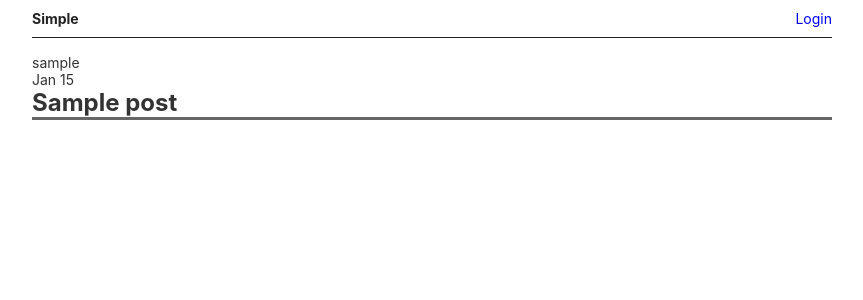
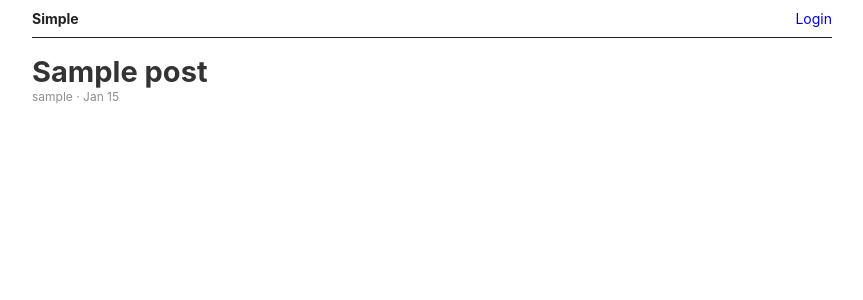
Before and after one commit to hueykwik/blog, a Python web app: template templates/front.html in a window 1280 px wide. Shown: the top 300 px of the page, without its empty margins (208-1071 px from the left). Run offline with Jinja, Linux system fonts and the light colour scheme; the template is opened without the code that fills it: most values are stand-ins (such as "Sample title", 1, 10 or a date in 2020).

Commit message:
Adjust the author and date to be underneath the title.

```diff
--- a/static/main.css
+++ b/static/main.css
@@ -65,6 +65,10 @@ input[type=submit] {
   font-size: 24px;
 }
 
+.author {
+    font-size: 14px;
+}
+
 .logo {
     color: #222;
     font-weight: bold;
@@ -82,11 +86,10 @@ input[type=submit] {
 
 .post-heading {
     position: relative;
-    border-bottom: 3px solid #666;
 }
 
 .post-title {
-    font-size: 24px;
+    font-size: 29px;
     font-weight: bold;
 }
 
@@ -95,14 +98,11 @@ input[type=submit] {
     color: #333;
 }
 
-.post-date {
-    position: absolute;
-    right: 0px;
-    bottom: 0px;
-    color: #999;
-
-}
-
 .post-content {
     margin-top: 5px;
 }
+
+.info {
+    font-size: 12px;
+    color: rgba(0,0,0,.44)
+}
--- a/templates/post.html
+++ b/templates/post.html
@@ -1,13 +1,11 @@
 <div class="post">
   <div class="post-heading">
-    <div>
-      {{post.author.username}}
-    </div>
-    <div>
-      {{post.created.strftime("%b %d")}}
-    </div>
     <div class="post-title">
       <a href="/blog/{{post.key().id()}}">{{post.subject}}</a>
+    </div>
+    <div class="info">
+      {{post.author.username}} ·
+      {{post.created.strftime("%b %d")}}
     </div>
   </div>
 
```
